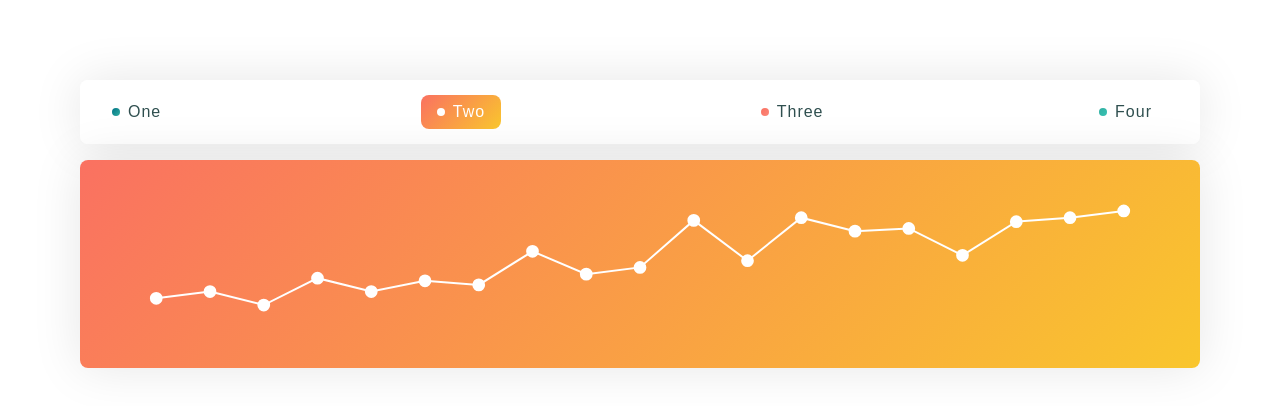
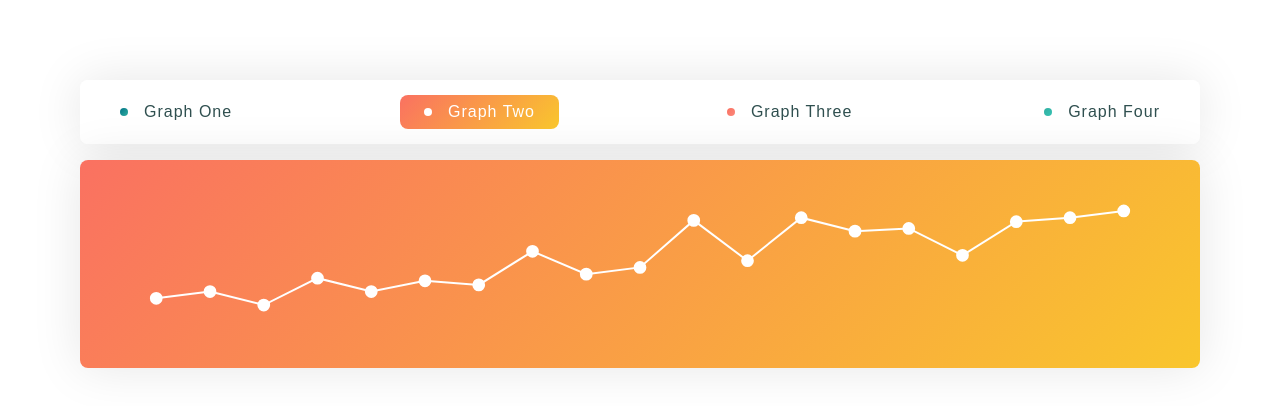
Before and after one commit to jacobsfletch/react-svg-part-two, a React app: page / in a window 1280 px wide. Built offline with nearby package versions, Linux system fonts and the light colour scheme.

Commit message:
new labels and styles

```diff
--- a/src/Chart.js
+++ b/src/Chart.js
@@ -13,19 +13,19 @@ class Chart extends Component {
 		this.state = {
 			menu: [
 				{
-					label: "One",
+					label: "Graph One",
 					active: false,
 					array: [5, 30, -5, -10, 15, -15, 20, 5, 8, -12, -20, 2, 3, -5, 8, -2, 22, -30, -22]
 				}, {
-					label: "Two",
+					label: "Graph Two",
 					active: true,
 					array: [30, 25, 35, 15, 25, 17, 20, -5, 12, 7, -28, 2, -30, -20, -22, -2, -27, -30, -35]
 				}, {
-					label: "Three",
+					label: "Graph Three",
 					active: false,
 					array: [-12, -35, -28, -30, -7, -1, -22, 16, 2, -5, 4, -19, -2, 15, 10, 25, 30, 28, 35]
 				}, {
-					label: "Four",
+					label: "Graph Four",
 					active: false,
 					array: [5, 12, -2, 8, 3, -12, 20, 5, 8, -12, -20, -9, 5, 12, -1, -2, 22, -30, 5]
 				}
--- a/src/index.css
+++ b/src/index.css
@@ -44,7 +44,7 @@ body {
 	border: 0;
 	cursor: pointer;
 	border-radius: 8px;
-	padding: .5rem 1rem;
+	padding: .5rem 1.5rem;
 	background-color: transparent;
 }
 
@@ -55,7 +55,7 @@ body {
 	width: 8px;
 	height: 8px;
 	border-radius: 100%;
-	margin-right: .5rem;
+	margin-right: 1rem;
 }
 
 .menu-item button:hover { background-color: whitesmoke; }
@@ -81,6 +81,7 @@ body {
 .green .chart-body { background: linear-gradient(133deg, #31AEA1, #37c2b3); }
 
 .menu-item.active button::before { background: white !important; }
+.menu-item:last-child button { margin-right: 0; }
 
 .chart-body {
 	display: flex;
```
